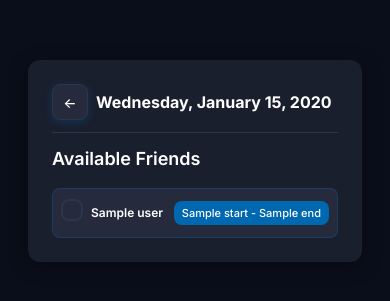
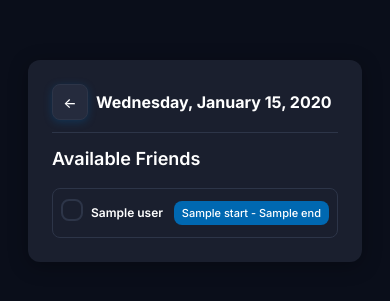
Before and after one commit to awalt29/Gatherly_calendar_app_V2, a Flask app: template app/templates/calendar/day_detail.html in a window 390 px wide, with the pointer over the restyled element. Shown: the part 61-362 px from the top of the page. Run offline with Flask 3, Linux system fonts and the light colour scheme; the template is opened without the code that fills it: most values are stand-ins (such as "Sample title", 1, 10 or a date in 2020).

Commit message:
Remove hover effects on mobile devices
- Use @media (hover: hover) to only show hover effects on devices with hover capability
- Improves mobile experience by removing unnecessary hover states
- Keeps hover effects for desktop/laptop users with mouse cursors

```diff
--- a/app/templates/calendar/day_detail.html
+++ b/app/templates/calendar/day_detail.html
@@ -117,9 +117,12 @@
     min-height: 50px;
 }
 
-.user-availability-card:hover:not(.selected) {
-    background: var(--surface-hover);
-    border-color: rgba(0, 104, 177, 0.3);
+/* Only show hover effects on devices with hover capability (not mobile) */
+@media (hover: hover) {
+    .user-availability-card:hover:not(.selected) {
+        background: var(--surface-hover);
+        border-color: rgba(0, 104, 177, 0.3);
+    }
 }
 
 .user-availability-card.selected {
```
